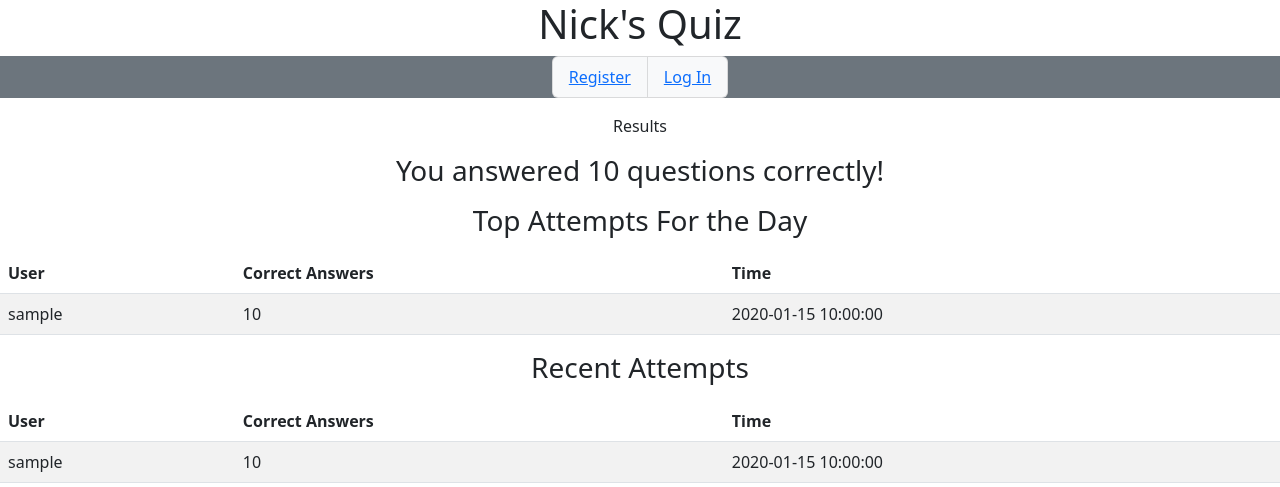
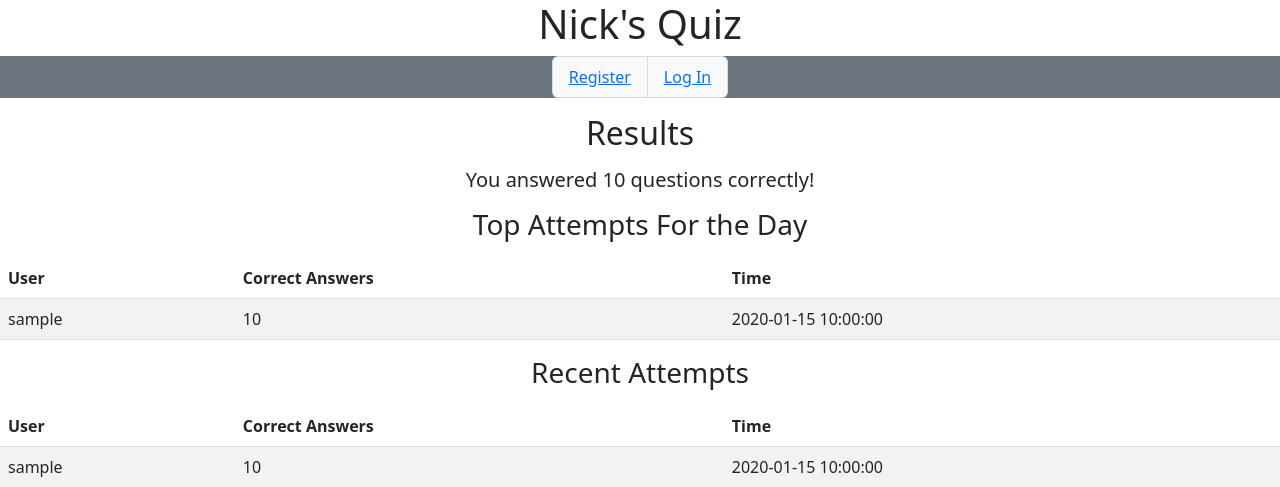
Before and after one commit to nczimmerman00/nz-INF-601-Mini_Project-3, a Flask app: template quiz/templates/quiz/results.html in a window 1280 px wide. Shown: the top 487 px of the page. Run offline with Flask 2, Linux system fonts and the light colour scheme; the template is opened without the code that fills it: most values are stand-ins (such as "Sample title", 1, 10 or a date in 2020).

Commit message:
Adjusted results.html

```diff
--- a/quiz/templates/quiz/results.html
+++ b/quiz/templates/quiz/results.html
@@ -1,12 +1,12 @@
 {% extends 'base.html' %}
 
 {% block header %}
-  <p class="d-flex justify-content-center m-3">{% block title %}Results{% endblock %}</p>
+  <h2 class="d-flex justify-content-center m-3">{% block title %}Results{% endblock %}</h2>
 {% endblock %}
 
 {% block content %}
     {% if score != -1 %}
-        <h3 class="d-flex justify-content-center m-3">You answered {{ score }} questions correctly!</h3>
+        <h5 class="d-flex justify-content-center m-3">You answered {{ score }} questions correctly!</h5>
     {% endif %}
     <h3 class="d-flex justify-content-center m-3">Top Attempts For the Day</h3>
     <table class="table table-striped">
```
